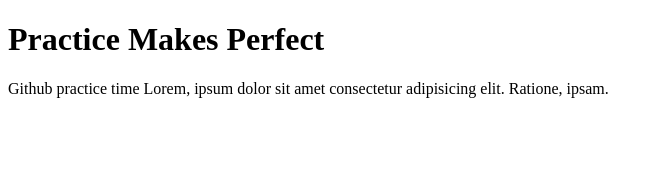
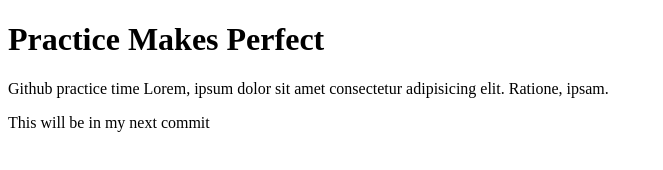
Before and after one commit to victoriagiler/repoTest3, a plain HTML site: page index.html in a window 1280 px wide. Shown: the whole page, without its empty margins (0-663 px from the left). Drawn offline with Linux system fonts and the light colour scheme.

Commit message:
This is another test!

```diff
--- a/index.html
+++ b/index.html
@@ -9,6 +9,7 @@
 <body>
   <h1>Practice Makes Perfect</h1>
   <p>Github practice time Lorem, ipsum dolor sit amet consectetur adipisicing elit. Ratione, ipsam.</p>
+  <p>This will be in my next commit</p>
 
 </body>
 </html>
```
